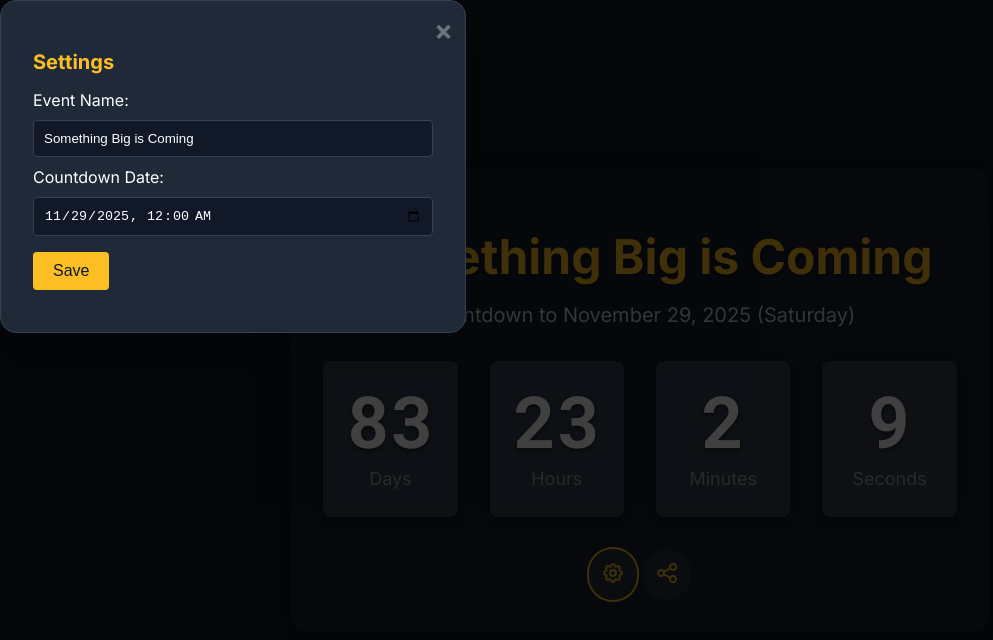
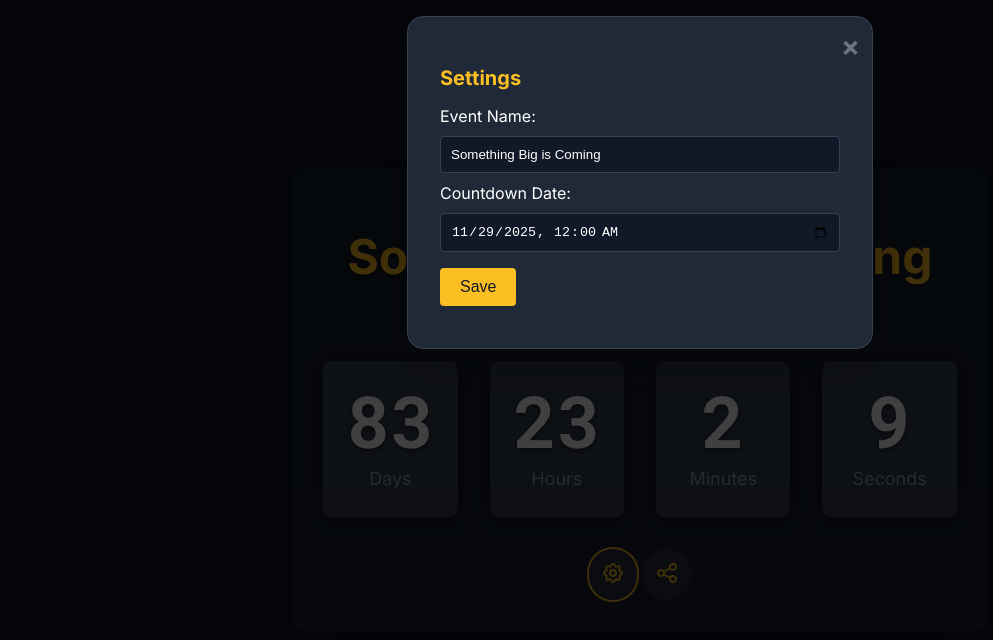
Before and after one commit to ssta604/countdown-timer, a plain HTML site: page index.html in a window 1280 px wide. Both pictures are taken after a click on the button "Settings". Shown: the whole page, without its empty margins (0-993 px from the left). Drawn offline with Linux system fonts and the light colour scheme.

Commit message:
Align Settings dialog

```diff
--- a/index.html
+++ b/index.html
@@ -247,7 +247,19 @@
         }
     </style>
     <style>
-      .modal {
+       .modal {
+            position: fixed;
+            top: 0; right: 0; bottom: 0; left: 0; /* inset-0 */
+            background-color: rgba(0,0,0,0.75); /* Darker overlay */
+            display: flex;
+            align-items: center;
+            justify-content: center;
+            padding: 1rem; /* p-4 */
+            z-index: 50;
+            opacity: 1;
+            transition: opacity 300ms;
+       }
+      .modalZ {
         display: none; /* Hidden by default */
         position: fixed; /* Stay in place */
         z-index: 1; /* Sit on top */
@@ -266,13 +278,13 @@
         background-color: #1F2937; /* Dark background */
         padding: 2rem; /* Increased padding for consistency with other popups */
         border: 1px solid #374151; /* Darker border */
-        width: 80%;
+        width: 100%;
         max-width: 25rem; /* Added max-width for better control on larger screens */
         border-radius: 1rem; /* Rounded corners */
         box-shadow: 0 25px 50px -12px rgba(0, 0, 0, 0.25); /* Shadow from other popups */
         color: #ffffff; /* White text */
         position: relative;
-        /* Removed margin: 15% auto; */
+        margin: auto;
       }
       .close-button {
         color: #6B7281; /* Gray color from other close buttons */
```
